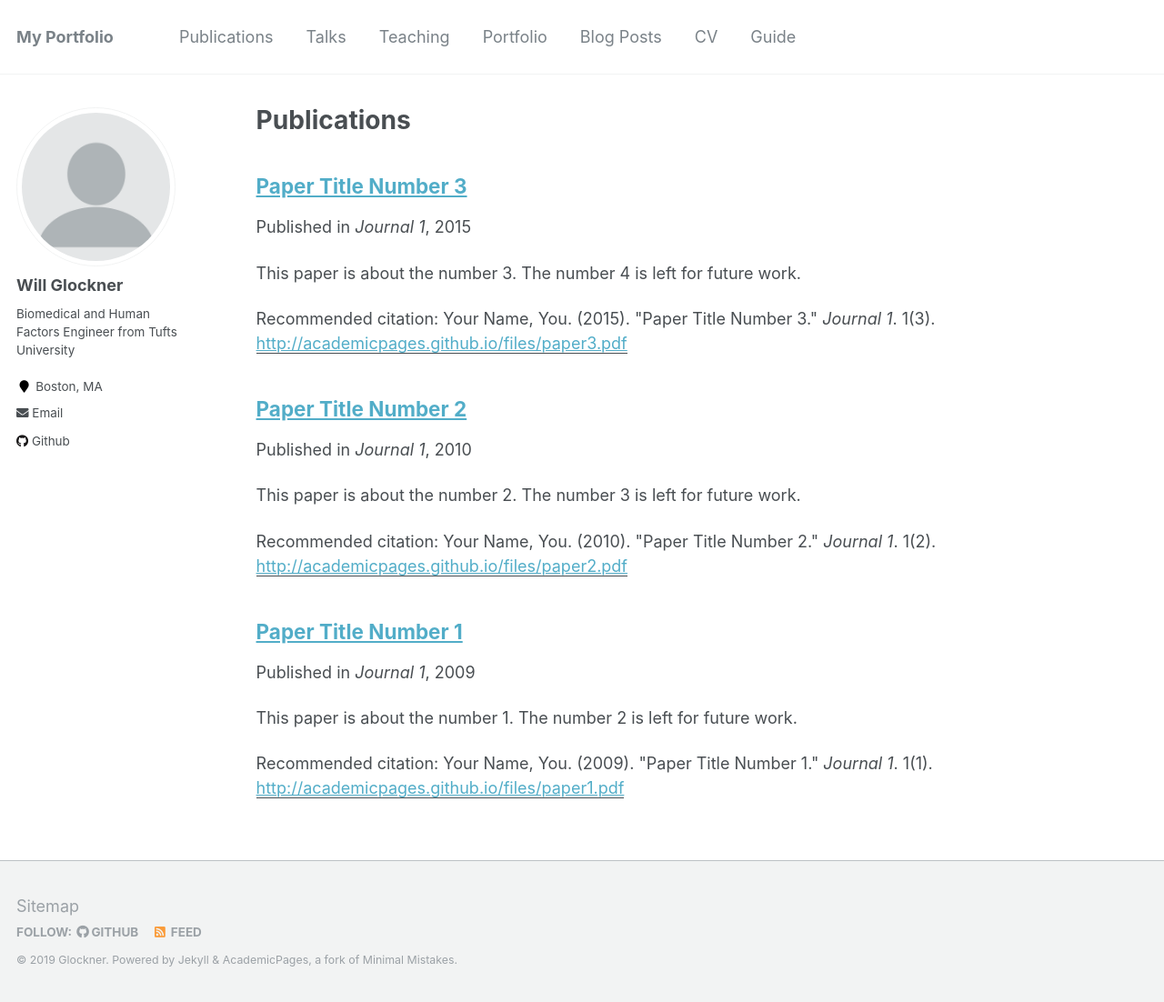
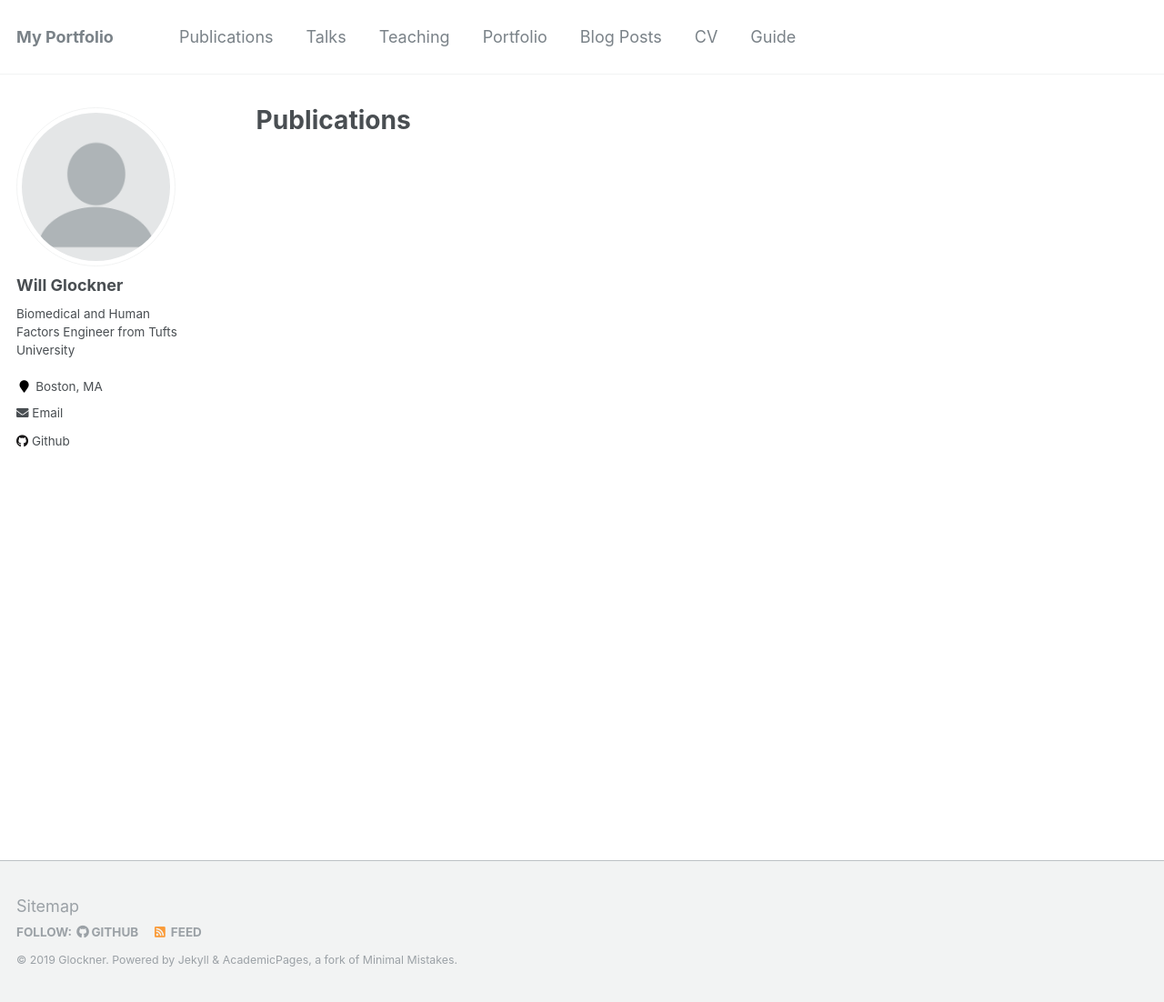
Before and after one commit to Glenn-Moss/wglock.github.io, a Jekyll site: the page built from _pages/publications.md, in a window 1280 px wide and 1102 px high. Shown: the whole window at 91% size. Built offline with Jekyll 4.4.1, drawn with Linux system fonts in a browser that asks for light colours; part of the change alters nothing that is shown.

```diff
--- a/_config.yml
+++ b/_config.yml
@@ -172,17 +172,8 @@ kramdown:
 
 # Collections
 collections:
-  teaching:
-    output: false
-    permalink: /:collection/:path/
-  publications:
-    output: false
-    permalink: /:collection/:path/
   portfolio:
     output: true
-    permalink: /:collection/:path/
-  talks:
-    output: false
     permalink: /:collection/:path/
 
 
```
